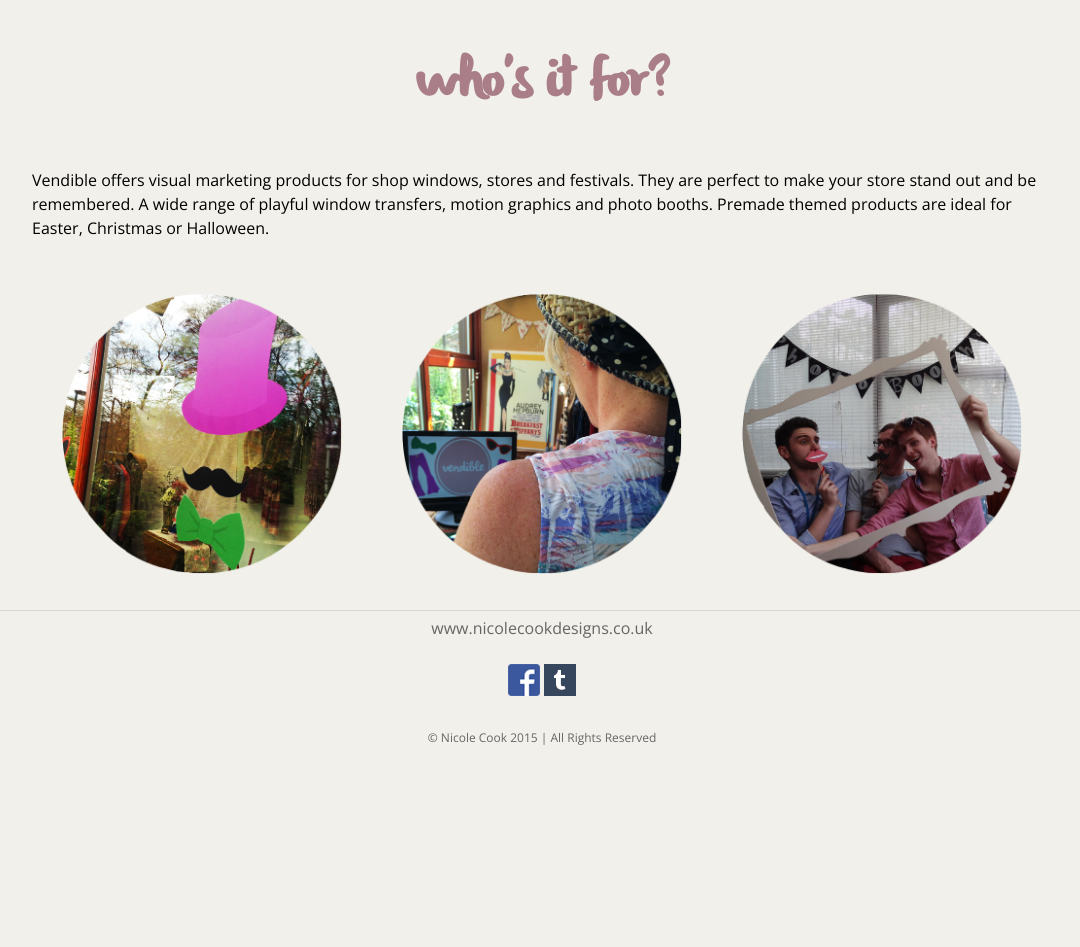
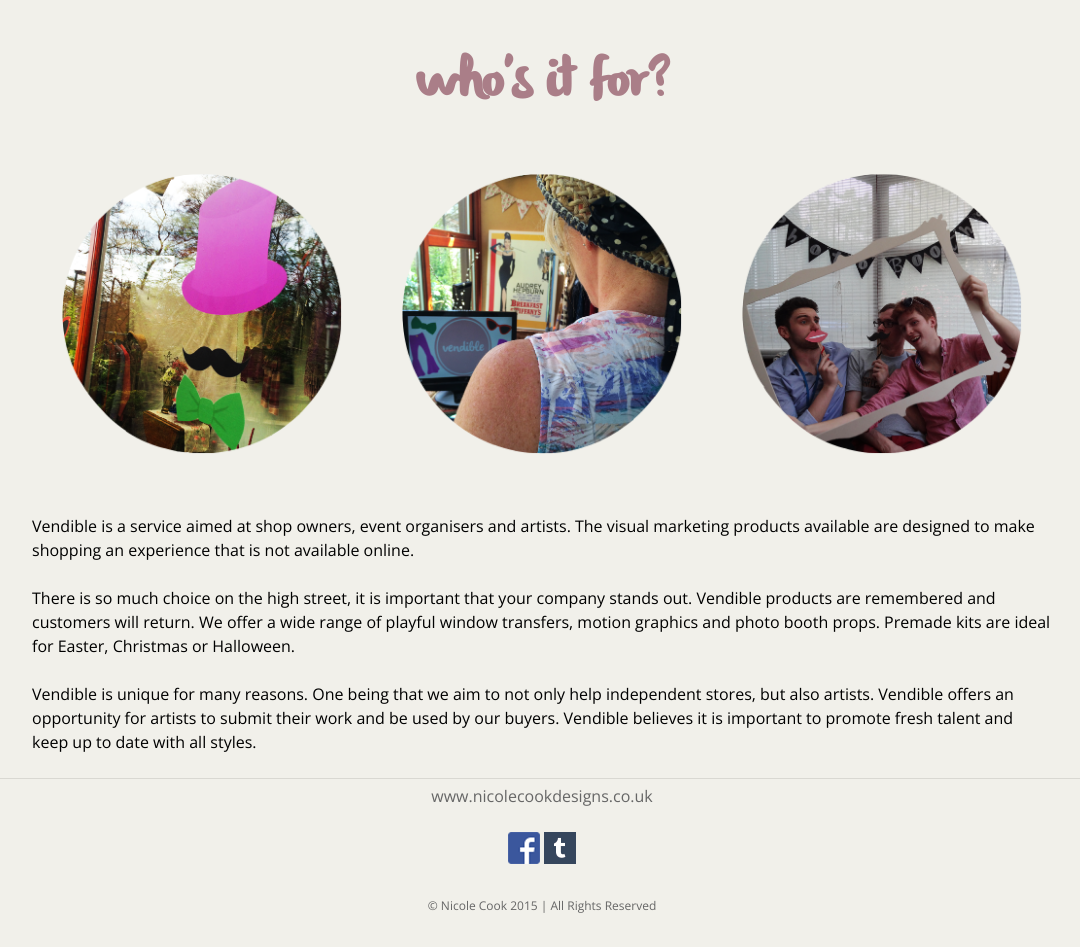
Before and after one commit to nicoleee/vendible, a PHP site: page /who.php in a window 1280 px wide. Shown: the part 126-1073 px from the top of the page, without its empty margins (98-1178 px from the left). Before the commit the page ends 871 px from the top, so only its background shows below. Run offline with PHP 8.4, Linux system fonts and the light colour scheme.

Commit message:
Changed content on Who page

```diff
--- a/who.php
+++ b/who.php
@@ -4,15 +4,9 @@ include './parts/header.php';
 
  ?>
 
- <div class="container">
-	<h1 class="h1 align-center text--purple">who's it for?</h1>
+ <div class="section container">
 
-	<p class="left">Vendible offers visual marketing products for shop windows, stores and festivals. They are perfect to make your store stand out and
-		be remembered. A wide range of playful window transfers, motion graphics and photo booths. Premade themed products are ideal for
-		Easter, Christmas or Halloween.</p>
-</div>
-
-<div class="section container">
+ <h1 class="h1 align-center text--purple">who's it for?</h1>
 
 <a href="https://www.facebook.com/media/set/?set=a.329707043906351.1073741830.329195953957460&type=1">
 	<div class="third media-holder left pad-image">
@@ -24,14 +18,34 @@ include './parts/header.php';
 		<img src="media/who-graphic.png" alt="Motion Graphic">
 	</div>
 
-	<a href="https://www.facebook.com/media/set/?set=a.329196940624028.1073741828.329195953957460&type=3">
-		<div class="third media-holder left pad-image">
+<a href="https://www.facebook.com/media/set/?set=a.329196940624028.1073741828.329195953957460&type=3">
+	<div class="third media-holder left pad-image">
 		<img src="media/who-photobooth.png" alt="Photobooth">
 	</div>
 </a>
 
 </div>
 
+ <div class="container">
+
+
+	<p class="left">
+		Vendible is a service aimed at shop owners, event organisers and artists. The visual marketing products available are designed
+		to make shopping an experience that is not available online.
+	</br></br>
+
+		There is so much choice on the high street, it is important that your company stands out. Vendible products are remembered and customers
+		will return. We offer a wide range of playful window transfers, motion graphics and photo booth props.
+		Premade kits are ideal for Easter, Christmas or Halloween.
+	</br></br>
+
+		Vendible is unique for many reasons. One being that we aim to not only help independent stores, but also artists. Vendible offers an
+		opportunity for artists to submit their work and be used by our buyers. Vendible believes it is important to promote fresh talent and keep up
+		to date with all styles.
+	</p>
+</div>
+
+
  <?php
 
 include './parts/footer.php';
```
